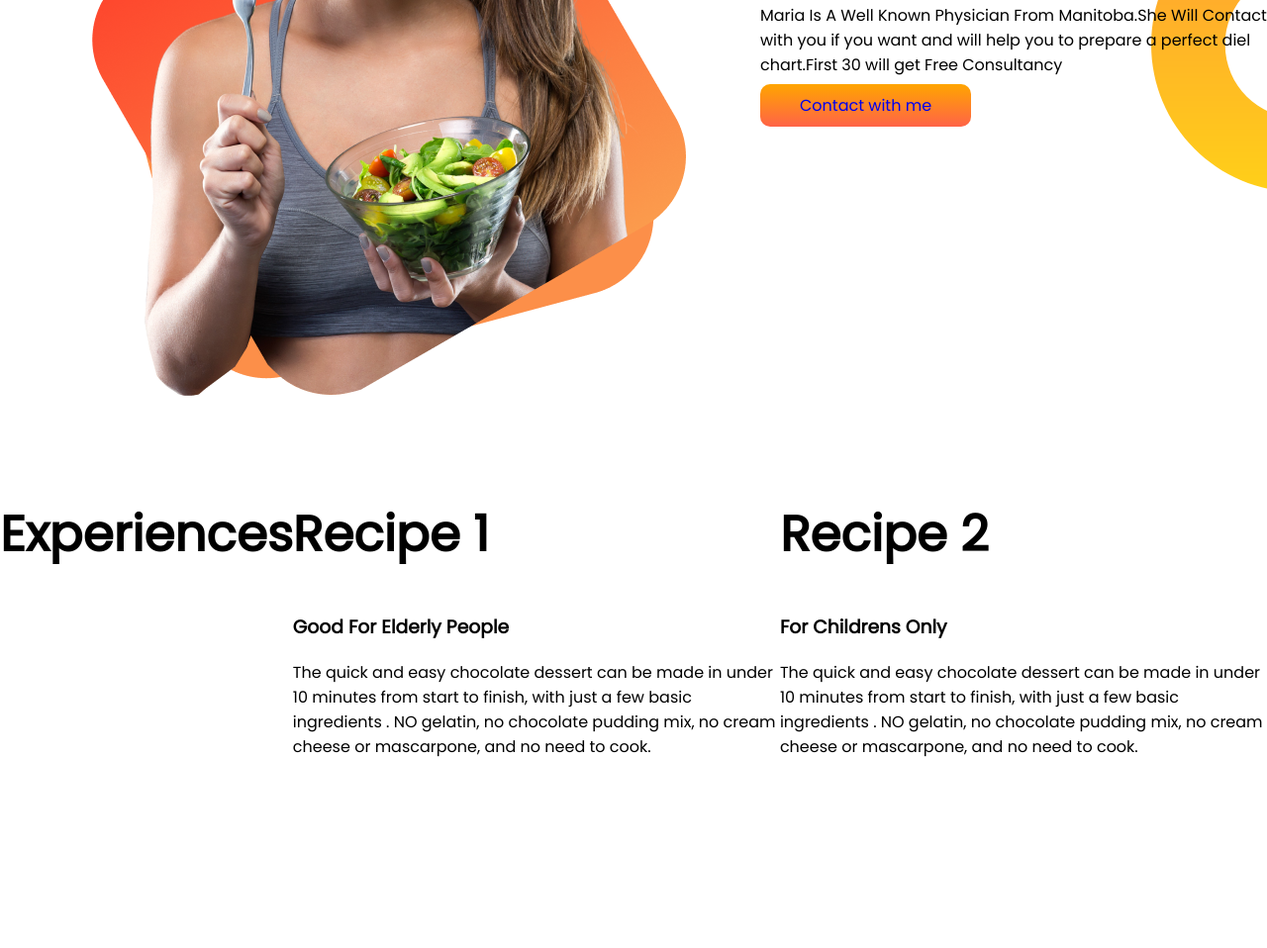
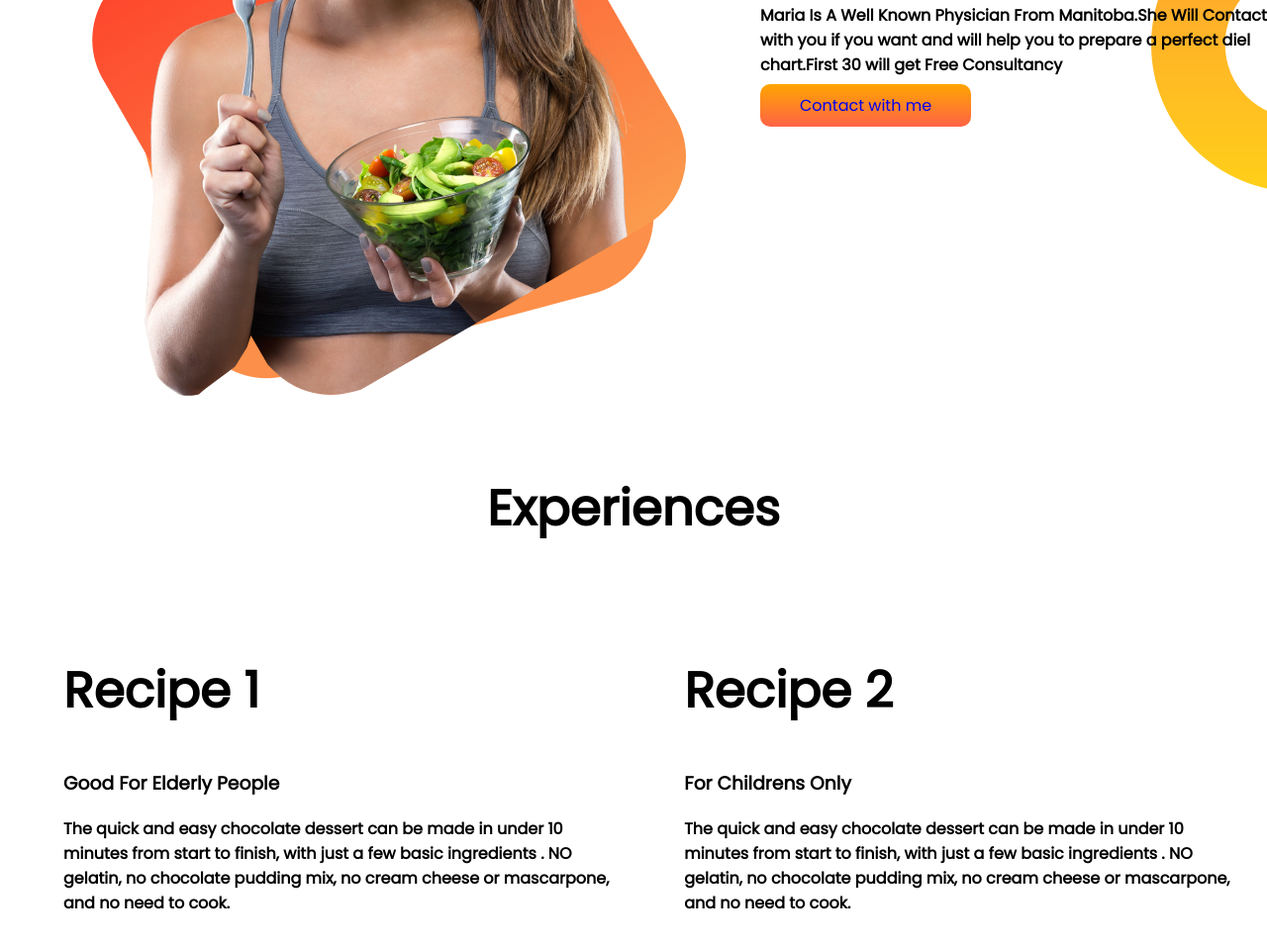
Before and after one commit to Lilxoi22/Practice-2, a plain HTML site: page index.html in a window 1280 px wide. Shown: the part 864-1822 px from the top of the page at 99% size. Before the commit the page ends 1672 px from the top, so only its background shows below. Drawn offline with Linux system fonts and the light colour scheme.

Commit message:
7th Commit

```diff
--- a/index.html
+++ b/index.html
@@ -13,7 +13,7 @@
 </head>
 
 <body>
-    <section class="topbanner">
+    <section class="topbanner flex">
         <div class="Half">
             <H1><span class="Orange-Color">Eat Healthy</span> <br>With Stan's Fitness</H1>
             <h3>Stan The Body Builder</h3>
@@ -35,36 +35,47 @@
         </div>
     </section>
 
-    <section class="Maria">
+    <section class="Maria flex">
         <div class="Half1"><img src="images/Group 8425.png" alt="2nd pic"></div>
 
         <div class="Half1">
             <h1> Eat Like </h1>
             <h1> <span class="Orange-Color">Maria</span></h1>
             <h3>Trainee at Stan's Gym</h3>
-            <p>Maria Is A Well Known Physician From Manitoba.She Will Contact with you if you want and will help you to
+            <p><b> Maria Is A Well Known Physician From Manitoba.She Will Contact with you if you want and will help you
+                    to
                     prepare
-                a perfect diel chart.First 30 will get Free Consultancy</p>
+                    a perfect diel chart.First 30 will get Free Consultancy</b> </p>
             <a class="Link1" target="_blank"
                 href="https://superherojacked.com/2021/01/15/maria-sharapova-diet-plan/">Contact with me</a>
         </div>
     </section>
 
     <section class="Experience">
-        <h1>Experiences</h1>
-        <div>
+        <h1 style="text-align:center ;"> Experiences</h1>
+        <div class="flex">
+            <div class="Half">
                 <h1>Recipe 1</h1>
                 <h3>Good For Elderly People</h3>
-            <p>The quick and easy chocolate dessert can be made in under 10 minutes from start to finish, with just a
-                few basic ingredients . NO gelatin, no chocolate pudding mix, no cream cheese or mascarpone, and no need
-                to cook.</p>
+                <p> <b> The quick and easy chocolate dessert can be made in under 10 minutes from start to finish, with
+                        just
+                        a
+                        few basic ingredients . NO gelatin, no chocolate pudding mix, no cream cheese or mascarpone, and
+                        no
+                        need
+                        to cook.</b> </p>
             </div>
-        <div>
+            <div class="Half2">
                 <h1>Recipe 2</h1>
                 <h3>For Childrens Only</h3>
-            <p>The quick and easy chocolate dessert can be made in under 10 minutes from start to finish, with just a
-                few basic ingredients . NO gelatin, no chocolate pudding mix, no cream cheese or mascarpone, and no need
-                to cook.</p>
+                <p><b>The quick and easy chocolate dessert can be made in under 10 minutes from start to finish, with
+                        just
+                        a
+                        few basic ingredients . NO gelatin, no chocolate pudding mix, no cream cheese or mascarpone, and
+                        no
+                        need
+                        to cook.</b> </p>
+            </div>
         </div>
 
     </section>
--- a/style.css
+++ b/style.css
@@ -11,7 +11,7 @@ h1 {
     color: orange;
 }
 
-section {
+.flex {
     display: flex;
     margin-bottom: 2%;
 }
@@ -65,3 +65,10 @@ section {
     background-repeat: no-repeat;
     background-position: right;
 }
+
+.Half2 {
+    width: 50%;
+    padding-top: 2%;
+    padding-left: 5%;
+    padding-right: 2%;
+}
```
Lines whose indentation alone changed are shown as unchanged.
